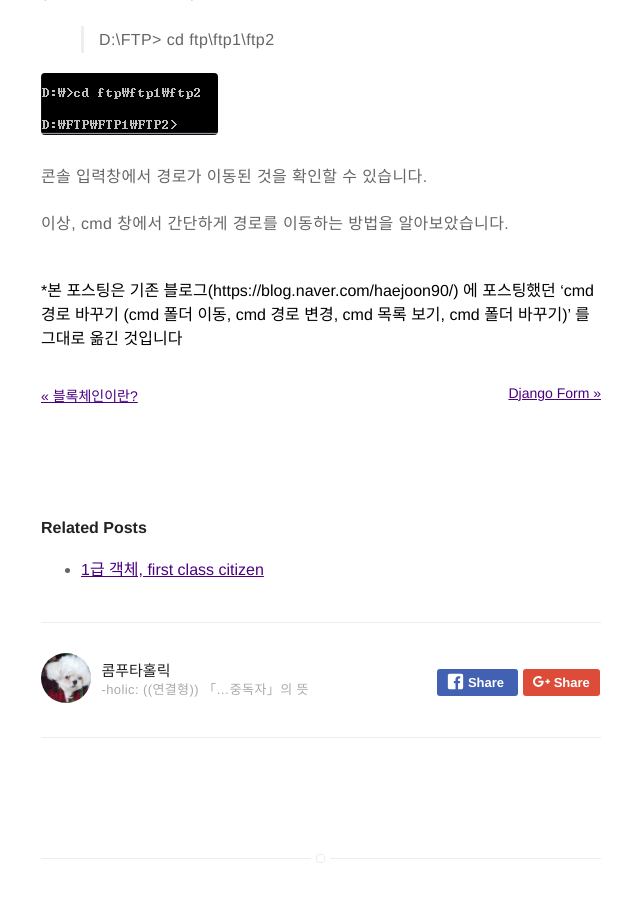
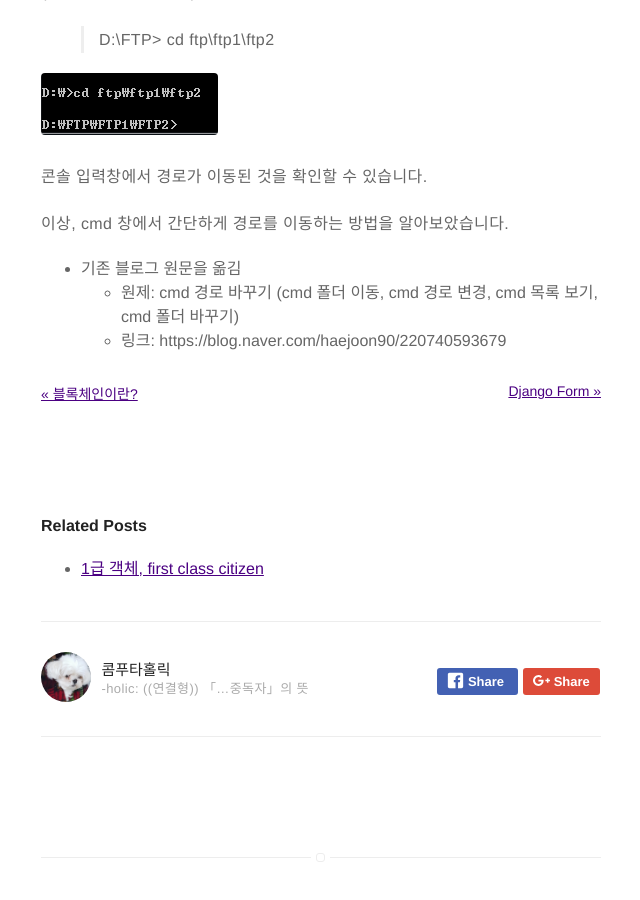
Before and after one commit to itholic/itholic.github.io, a Jekyll site: the page built from _posts/2018/10/24/2018-10-24-cmd.md, in a window 1280 px wide and 900 px high, scrolled down 3849 px. Shown: the whole window, without its empty margins (319-959 px from the left). Built offline with Jekyll 4.4.1, drawn with Linux system fonts in a browser that asks for light colours; comment, search, counter and statistics services are not loaded.

Commit message:
add comment about original post

```diff
--- a/_posts/2018/10/24/2018-10-24-cmd.md
+++ b/_posts/2018/10/24/2018-10-24-cmd.md
@@ -118,4 +118,6 @@ FTP 폴더 안에 있는 FTP1 폴더 안에 있는 FTP2 폴더로 이동해 보
 
 이상, cmd 창에서 간단하게 경로를 이동하는 방법을 알아보았습니다.
 
-#### **\*본 포스팅은 기존 블로그(https://blog.naver.com/haejoon90/) 에 포스팅했던 'cmd 경로 바꾸기 (cmd 폴더 이동, cmd 경로 변경, cmd 목록 보기, cmd 폴더 바꾸기)' 를 그대로 옮긴 것입니다**
+- 기존 블로그 원문을 옮김
+  - 원제: cmd 경로 바꾸기 (cmd 폴더 이동, cmd 경로 변경, cmd 목록 보기, cmd 폴더 바꾸기)
+  - 링크: https://blog.naver.com/haejoon90/220740593679
```
